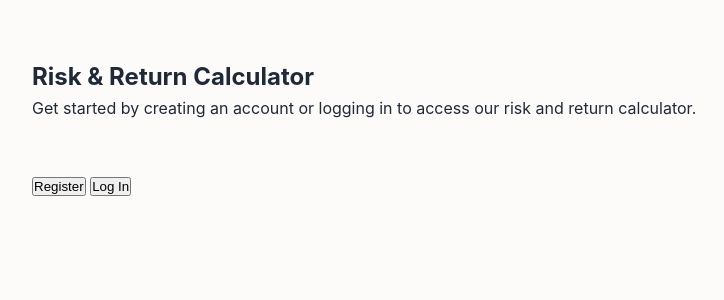
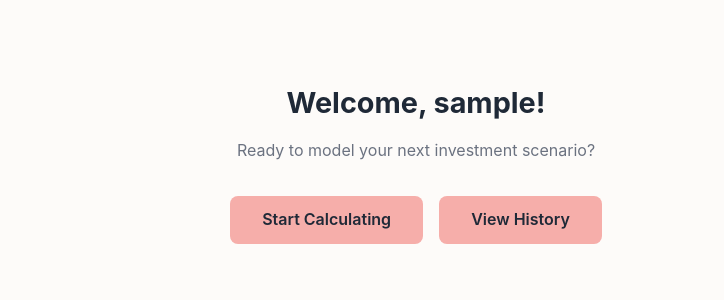
Before and after one commit to mimimanlyosei/quantengine, a Flask app: page / in a window 1280 px wide. Shown: the part 92-392 px from the top of the page, without its empty margins (224-948 px from the left). Run offline with Flask 3, Linux system fonts and the light colour scheme; the visitor is signed in with stand-in values (Sample User, id 1).

Commit message:
Style home page with hero layout and consistent btn class
Add conditional logged-in/out home page content, hero and home-actions
CSS, and replace button[type=submit] with reusable .btn class across
all pages. Closes #78.

```diff
--- a/static/style.css
+++ b/static/style.css
@@ -66,6 +66,31 @@ nav a:hover {
 }
 
 
+/* --- Home Page ----------------- */
+
+.home-hero {
+    text-align: center;
+    padding: 3rem 0;
+}
+
+.home-hero h2 {
+    font-size: 1.8rem;
+    margin-bottom: 0.75rem;
+}
+
+.home-hero p {
+    color: #6b7280;
+    margin-bottom: 2rem;
+}
+
+.home-actions {
+    display: flex;
+    gap: 1rem;
+    justify-content: center;
+    flex-wrap: wrap;
+}
+
+
 /* --- Auth Forms ---------------- */
 
 .form-card {
@@ -110,7 +135,8 @@ nav a:hover {
     border-color: var(--pink);
 }
 
-button[type="submit"] {
+.btn {
+    display: inline-block;
     background-color: var(--pink);
     color: var(--text);
     border: none;
@@ -119,10 +145,11 @@ button[type="submit"] {
     font-size: 1rem;
     font-weight: 600;
     cursor: pointer;
+    text-decoration: none;
     transition: opacity 0.2s;
 }
 
-button[type="submit"]:hover {
+.btn:hover {
     opacity: 0.85;
 }
 
--- a/templates/calculate.html
+++ b/templates/calculate.html
@@ -55,7 +55,7 @@
         </div>
     </div>
 
-    <button type="submit">Calculate</button>
+    <button type="submit" class="btn">Calculate</button>
 </form>
 
 {% if results %}
--- a/templates/index.html
+++ b/templates/index.html
@@ -4,10 +4,22 @@
 {% block content %}
 
 
-<br>
-<h2>Risk & Return Calculator</h2>
-<p>Get started by creating an account or logging in to access our risk and return calculator.</p>
-<br><br>
-<button onclick="document.location='/register'">Register</button>
-<button onclick="document.location='/login'">Log In</button>
+
+<div class="home-hero">
+    {% if current_user.is_authenticated %}
+        <h2>Welcome, {{ current_user.username }}!</h2>
+        <p>Ready to model your next investment scenario?</p>
+        <div class="home-actions">
+            <a href="{{ url_for('calculate.calculate') }}" class="btn">Start Calculating</a>
+            <a href="{{ url_for('history.history') }}" class="btn">View History</a>
+        </div>
+    {% else %}
+        <h2>Risk & Return Calculator</h2>
+        <p>Model investment scenarios with base, optimistic and pessimistic projections.</p>
+        <div class="home-actions">
+            <a href="{{ url_for('auth.register') }}" class="btn">Register</a>
+            <a href="{{ url_for('auth.login') }}" class="btn">Log In</a>
+        </div>
+    {% endif %}
+</div>
 {% endblock %}
```
Also changed, not shown: templates/dashboard.html (+7 -4 lines).
